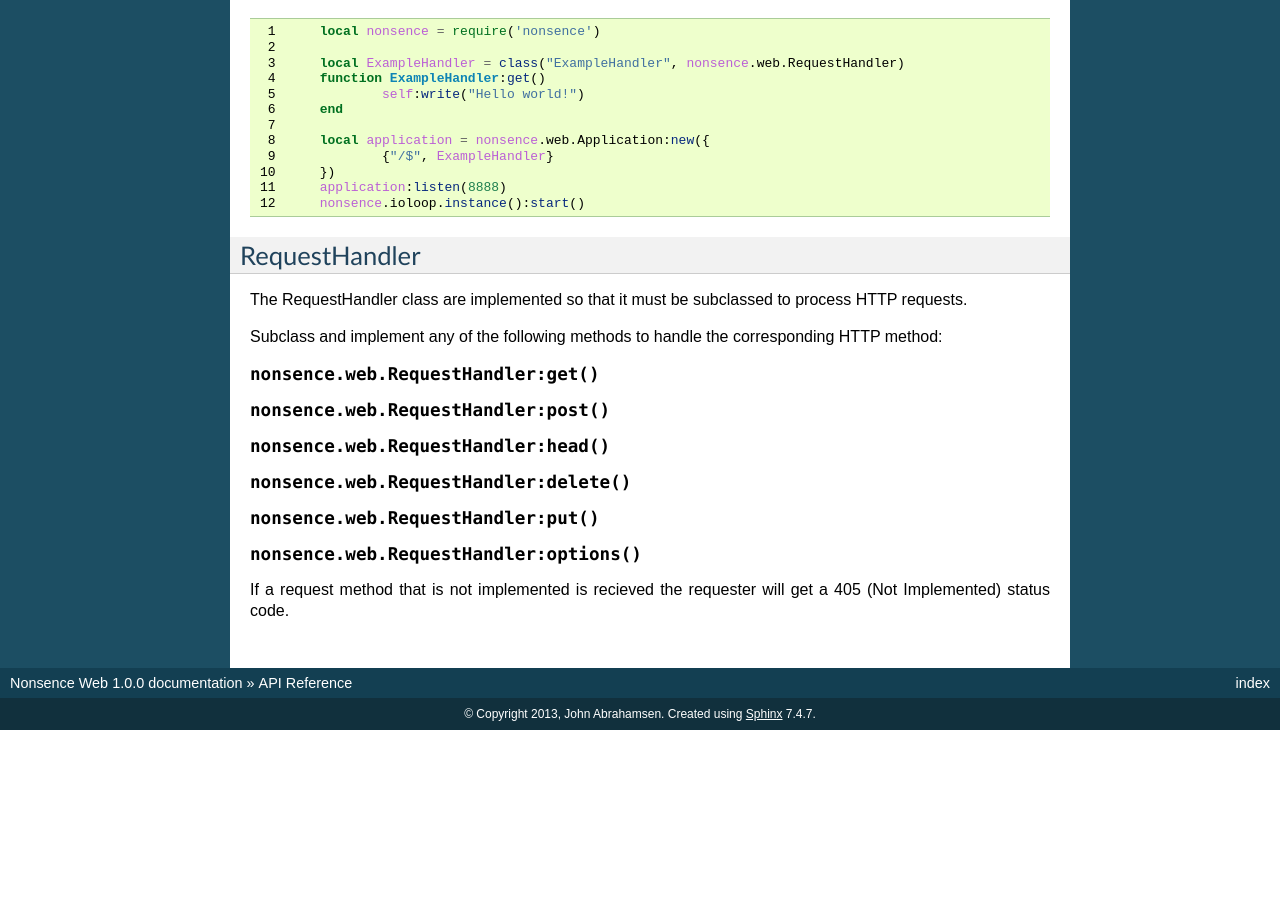
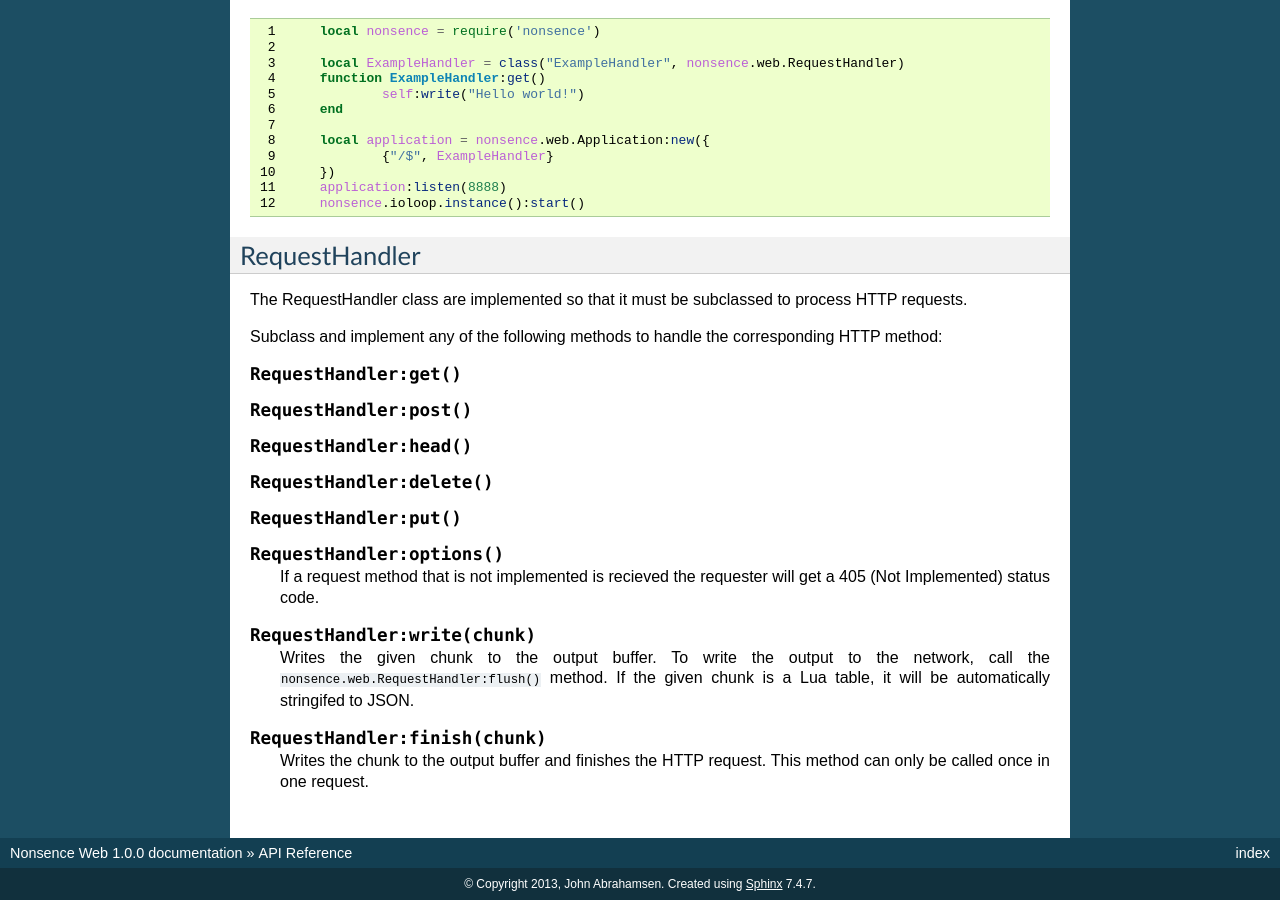
Before and after one commit to kernelsauce/turbo, a Sphinx documentation site: the page built from doc/apiref.rst, in a window 1280 px wide and 900 px high, scrolled down 1027 px. Built offline with Sphinx 7.4.7, drawn with Linux system fonts in a browser that asks for light colours; before the commit the page ends 1757 px from its top, so only the background shows below that.

Commit message:
Initial docs for RequestHandler.

```diff
--- a/doc/apiref.rst
+++ b/doc/apiref.rst
@@ -80,11 +80,23 @@ The RequestHandler class are implemented so that it must be subclassed to proces
 
 Subclass and implement any of the following methods to handle the corresponding HTTP method:
 
-.. function:: nonsence.web.RequestHandler:get()
-.. function:: nonsence.web.RequestHandler:post()
-.. function:: nonsence.web.RequestHandler:head()
-.. function:: nonsence.web.RequestHandler:delete()
-.. function:: nonsence.web.RequestHandler:put()
-.. function:: nonsence.web.RequestHandler:options()
+.. function:: RequestHandler:get()
+.. function:: RequestHandler:post()
+.. function:: RequestHandler:head()
+.. function:: RequestHandler:delete()
+.. function:: RequestHandler:put()
+.. function:: RequestHandler:options()
 
-If a request method that is not implemented is recieved the requester will get a 405 (Not Implemented) status code.
+	If a request method that is not implemented is recieved the requester will get a 405 (Not Implemented) status code.
+
+.. function:: RequestHandler:write(chunk)
+
+	Writes the given chunk to the output buffer.
+	To write the output to the network, call the ``nonsence.web.RequestHandler:flush()`` method.
+	If the given chunk is a Lua table, it will be automatically
+	stringifed to JSON.
+
+.. function:: RequestHandler:finish(chunk)
+
+	Writes the chunk to the output buffer and finishes the HTTP request.
+	This method can only be called once in one request.
```
